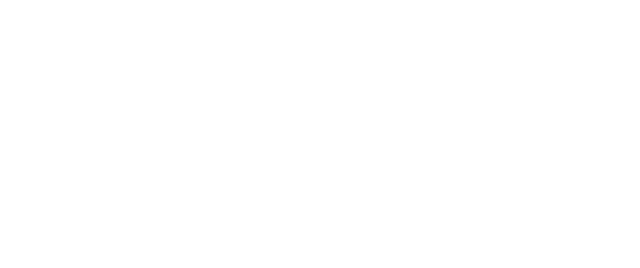
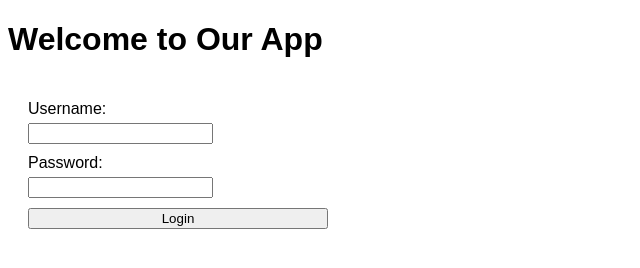
Before and after one commit to acciojob/validate-fields-react-happydagar6, a React app: page / in a window 1280 px wide. Shown: the whole page, without its empty margins (0-640 px from the left). Built offline with nearby package versions, Linux system fonts and the light colour scheme.

Commit message:
feat: Add LoginForm component and integrate it into App
- Created a new LoginForm component with username and password fields.
- Implemented form validation to ensure both fields are filled before submission.
- Integrated LoginForm into the main App component with a welcoming header.
- Updated index.html to ensure proper formatting.

```diff
--- a/src/components/App.js
+++ b/src/components/App.js
@@ -1,13 +1,13 @@
-
-import React from "react";
-import './../styles/App.css';
+import React from 'react';
+import LoginForm from './LoginForm';
 
 const App = () => {
   return (
-    <div>
-        {/* Do not remove the main div */}
+    <div style={{ fontFamily: 'sans-serif' }}>
+      <h1>Welcome to Our App</h1>
+      <LoginForm />
     </div>
-  )
-}
+  );
+};
 
-export default App
+export default App;
--- /dev/null
+++ b/src/components/LoginForm.js
@@ -0,0 +1,62 @@
+import React, { useState, useEffect } from "react";
+
+const LoginForm = () => {
+    const [username, setUsername] = useState("");
+    const [password, setPassword] = useState("");
+    const [errorMessage, setErrorMessage] = useState("");
+
+    useEffect(() => {
+        if (username.trim() !== "" && password.trim() !== "") {
+            setErrorMessage("");
+        }
+    }, [username, password]);
+
+    const handleSubmit = (e) => {
+        e.preventDefault();
+
+        if (username.trim() === "" || password.trim() === "") {
+            setErrorMessage("Both fields are required.");
+        } else {
+            setErrorMessage("");
+            console.log("Login successful!");
+        }
+    };
+
+  return (
+    <div style={{ padding: "20px", maxWidth: "300px" }}>
+      <form onSubmit={handleSubmit} style={{ display:  "flex", flexDirection: "column", gap: "10px" }}>
+        <div>
+            <label htmlFor="username" style={{ display: "block", marginBottom: "5px" }}>
+                Username:
+            </label>
+            <input
+                type="text"
+                id="username"
+                value={username}
+                onChange={(e) => setUsername(e.target.value)}
+            />
+        </div>
+        <div>
+            <label htmlFor="password" style={{ display: "block", marginBottom: "5px" }}>
+                Password:
+            </label>
+            <input
+                type="password"
+                id="password"
+                value={password}
+                onChange={(e) => setPassword(e.target.value)}
+            />
+        </div>
+        <button type="submit">Login</button>
+      </form>
+
+      {errorMessage && (
+        <p id="errorMessage" style={{color: "red", marginTop: "10px" }}>
+            {errorMessage}
+        </p>
+      )}
+    </div>
+  )
+}
+
+export default LoginForm
```
Also changed, not shown: src/index.html (+1 -0 lines), 1 other file.
